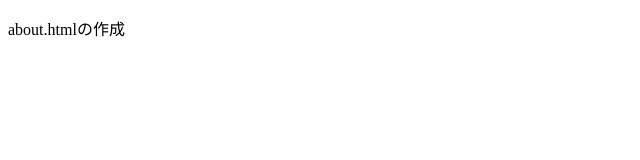
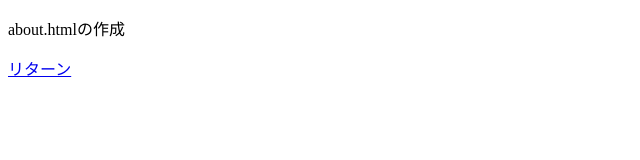
Before and after one commit to mtakahashisys26-png/vscode-practice, a plain HTML site: page about.html in a window 1280 px wide. Shown: the full height of the page, 0-640 px from the left. Drawn offline with Linux system fonts and the light colour scheme.

Commit message:
リンクの追加

```diff
--- a/about.html
+++ b/about.html
@@ -8,5 +8,6 @@
 
 <body>
 <p>about.htmlの作成</p>
+<a href="index.html"> リターン</a>
 </body>
 </html>
```
